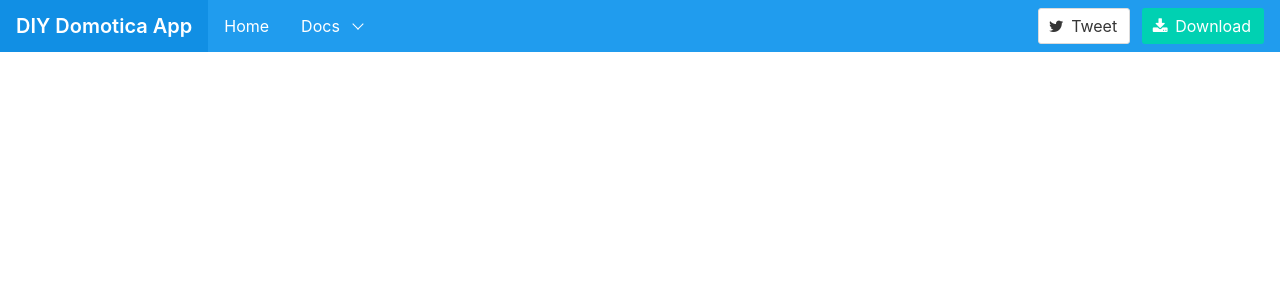
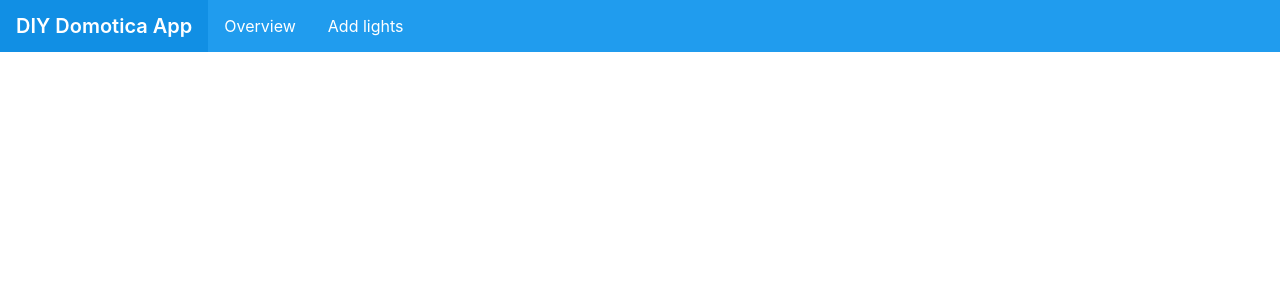
Before and after one commit to paulvdbles/capita-selecta-diy-app, a Django app: page / in a window 1280 px wide. Shown: the top 300 px of the page. Run offline with Django 3.2, Linux system fonts and the light colour scheme.

Commit message:
Toevoegen van een lamp werkt

```diff
--- /dev/null
+++ b/capitaselectadiy/apps.py
@@ -0,0 +1,5 @@
+from django.apps import AppConfig
+
+
+class capitaselectadiyConfig(AppConfig):
+    name = 'capitaselectadiy'
--- /dev/null
+++ b/capitaselectadiy/forms.py
@@ -0,0 +1,6 @@
+from django import forms
+
+
+class LightsForm(forms.Form):
+    name = forms.CharField(max_length=100)
+    ip = forms.CharField(max_length=100)
--- /dev/null
+++ b/capitaselectadiy/models.py
@@ -0,0 +1,6 @@
+from django.db import models
+
+
+class Light(models.Model):
+    name = models.CharField(max_length=100)
+    ip = models.CharField(max_length=100)
--- a/capitaselectadiy/settings.py
+++ b/capitaselectadiy/settings.py
@@ -31,6 +31,7 @@ ALLOWED_HOSTS = ["*"]
 # Application definition
 
 INSTALLED_APPS = [
+    'capitaselectadiy.apps.capitaselectadiyConfig',
     'django.contrib.admin',
     'django.contrib.auth',
     'django.contrib.contenttypes',
--- a/capitaselectadiy/urls.py
+++ b/capitaselectadiy/urls.py
@@ -18,6 +18,7 @@ from django.urls import path
 from . import views
 
 urlpatterns = [
-    path('', views.home),
+    path('', views.home, name='home'),
+    path('add_light', views.addlight, name='add_light'),
     path('admin/', admin.site.urls),
 ]
--- a/capitaselectadiy/views.py
+++ b/capitaselectadiy/views.py
@@ -1,6 +1,23 @@
 from django.http import Http404
 from django.shortcuts import render
+from django.views.decorators.csrf import csrf_exempt
 
+from .forms import *
 
 def home(request):
     return render(request, 'home.html')
+
+@csrf_exempt
+def addlight(request):
+    if request.method == 'POST':
+        form = LightsForm(request.POST)
+        if form.is_valid():
+            name = form.cleaned_data['name']
+            ip= form.cleaned_data['ip']
+
+            from capitaselectadiy.models import Light
+            light = Light.objects.create(
+                name=name,
+                ip=ip, )
+    else:
+        return render(request, "add_ light.html")
--- a/templates/navbar.html
+++ b/templates/navbar.html
@@ -12,63 +12,12 @@
 
   <div id="navbarExampleTransparentExample" class="navbar-menu">
     <div class="navbar-start">
-      <a class="navbar-item" href="https://bulma.io/">
-        Home
+      <a class="navbar-item" href={% url 'home' %}>
+        Overview
       </a>
-      <div class="navbar-item has-dropdown is-hoverable">
-        <a class="navbar-link" href="/documentation/overview/start/">
-          Docs
-        </a>
-        <div class="navbar-dropdown is-boxed">
-          <a class="navbar-item" href="/documentation/overview/start/">
-            Overview
-          </a>
-          <a class="navbar-item" href="https://bulma.io/documentation/modifiers/syntax/">
-            Modifiers
-          </a>
-          <a class="navbar-item" href="https://bulma.io/documentation/columns/basics/">
-            Columns
-          </a>
-          <a class="navbar-item" href="https://bulma.io/documentation/layout/container/">
-            Layout
-          </a>
-          <a class="navbar-item" href="https://bulma.io/documentation/form/general/">
-            Form
-          </a>
-          <hr class="navbar-divider">
-          <a class="navbar-item" href="https://bulma.io/documentation/elements/box/">
-            Elements
-          </a>
-          <a class="navbar-item is-active" href="https://bulma.io/documentation/components/breadcrumb/">
-            Components
-          </a>
-        </div>
-      </div>
-    </div>
-
-    <div class="navbar-end">
-      <div class="navbar-item">
-        <div class="field is-grouped">
-          <p class="control">
-            <a class="bd-tw-button button" data-social-network="Twitter" data-social-action="tweet" data-social-target="http://localhost:4000" target="_blank" href="https://twitter.com/intent/tweet?text=Bulma: a modern CSS framework based on Flexbox&amp;hashtags=bulmaio&amp;url=http://localhost:4000&amp;via=jgthms">
-              <span class="icon">
-                <i class="fa fa-twitter"></i>
-              </span>
-              <span>
-                Tweet
-              </span>
-            </a>
-          </p>
-          <p class="control">
-            <a class="button is-primary" href="https://github.com/jgthms/bulma/archive/0.5.1.zip">
-              <span class="icon">
-                <i class="fa fa-download"></i>
-              </span>
-              <span>Download</span>
-            </a>
-          </p>
-        </div>
-      </div>
+      <a class="navbar-item" href={% url 'add_light' %}>
+        Add lights
+      </a>
     </div>
   </div>
 </nav>
```
Also changed, not shown: templates/add_ light.html (added, +29 -0 lines), db.sqlite3.
